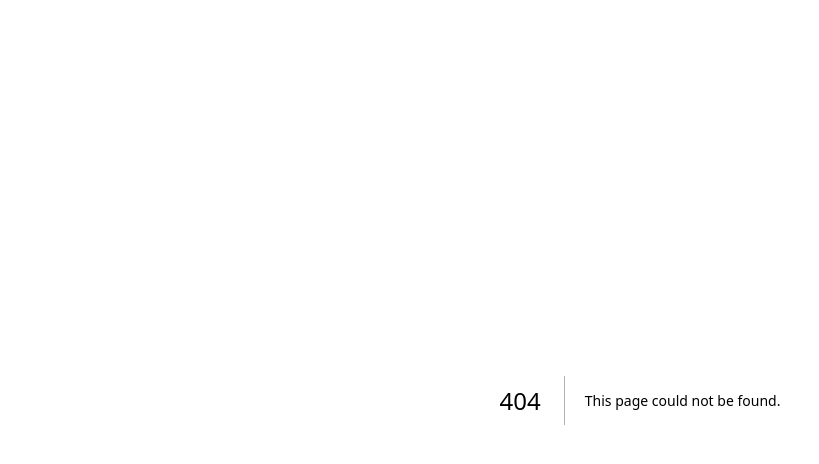
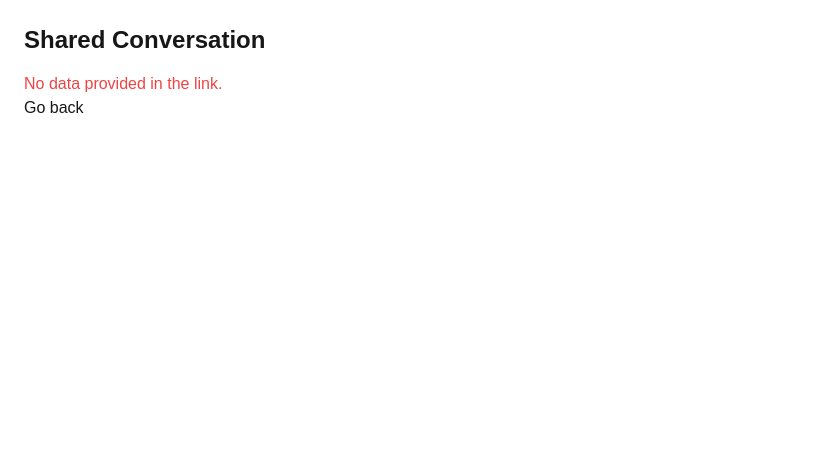
Before and after one commit to Pranavlovescode/GPT-clone, a Next.js app: page /share in a window 1280 px wide. Before the commit this address had no page. Shown: the top 464 px of the page, without its empty margins (0-819 px from the left). Built offline with nearby package versions, Linux system fonts and the light colour scheme.

Commit message:
share conversation part

```diff
--- /dev/null
+++ b/src/app/share/page.js
@@ -0,0 +1,73 @@
+"use client";
+import { useEffect, useState } from "react";
+import Link from "next/link";
+
+export default function SharePage() {
+  const [conversation, setConversation] = useState(null);
+  const [error, setError] = useState(null);
+
+  useEffect(() => {
+    const params = new URLSearchParams(window.location.search);
+    const data = params.get("data");
+    if (!data) {
+      setError("No data provided in the link.");
+      return;
+    }
+
+    try {
+      const jsonStr = atob(decodeURIComponent(data));
+      const conv = JSON.parse(jsonStr);
+      setConversation(conv);
+    } catch (err) {
+      console.error(err);
+      setError("Failed to parse shared conversation.");
+    }
+  }, []);
+
+  if (error) {
+    return (
+      <div className="p-6">
+        <h1 className="text-2xl font-semibold mb-4">Shared Conversation</h1>
+        <p className="text-red-500">{error}</p>
+        <Link href="/">Go back</Link>
+      </div>
+    );
+  }
+
+  if (!conversation) {
+    return (
+      <div className="p-6">
+        <h1 className="text-2xl font-semibold mb-4">Shared Conversation</h1>
+        <p>Loading...</p>
+      </div>
+    );
+  }
+
+  return (
+    <div className="p-6 max-w-3xl mx-auto">
+      <h1 className="text-2xl font-semibold mb-4">{conversation.title}</h1>
+      <div className="space-y-4">
+        {conversation.messages && conversation.messages.length > 0 ? (
+          conversation.messages.map((msg) => (
+            <div
+              key={msg.id}
+              className={`p-4 rounded-lg ${
+                msg.role === "user" ? "bg-gray-800" : "bg-gray-700"
+              }`}
+            >
+              <div className="text-xs text-gray-400 mb-1">{msg.role}</div>
+              <div className="whitespace-pre-wrap">{msg.content}</div>
+            </div>
+          ))
+        ) : (
+          <div className="text-gray-400">No messages in this conversation.</div>
+        )}
+      </div>
+      <div className="mt-6">
+        <Link href="/" className="text-sm text-blue-400">
+          Back to app
+        </Link>
+      </div>
+    </div>
+  );
+}
--- a/src/components/sidebar/ConversationList.js
+++ b/src/components/sidebar/ConversationList.js
@@ -1,6 +1,7 @@
 "use client";
-import { MessageSquare, Trash2 } from "lucide-react";
+import { MessageSquare, Trash2, Share2 } from "lucide-react";
 import { useChat } from "@/context/ChatContext";
+import { useState } from "react";
 
 export default function ConversationList({ filteredConversations }) {
   const {
@@ -8,9 +9,13 @@
     currentConversation,
     selectConversation,
     deleteConversation,
+    generateShareLink,
+    updateConversationTitle,
   } = useChat();
 
   const displayConversations = filteredConversations || conversations;
+  const [editingId, setEditingId] = useState(null);
+  const [editingTitle, setEditingTitle] = useState("");
 
   return (
     <div className="py-2 space-y-1">
@@ -24,7 +29,39 @@
         >
           <div className="flex items-center gap-2 truncate max-w-[180px]">
             <MessageSquare size={16} className="shrink-0" />
-            <span className="truncate text-sm">{conversation.title}</span>
+            {editingId === conversation.id ? (
+              <input
+                autoFocus
+                className="bg-transparent outline-none text-sm w-full"
+                value={editingTitle}
+                onChange={(e) => setEditingTitle(e.target.value)}
+                onBlur={() => {
+                  setEditingId(null);
+                  if (editingTitle.trim() !== "") {
+                    updateConversationTitle(conversation.id, editingTitle.trim());
+                  }
+                }}
+                onKeyDown={(e) => {
+                  if (e.key === "Enter") {
+                    e.currentTarget.blur();
+                  } else if (e.key === "Escape") {
+                    setEditingId(null);
+                  }
+                }}
+              />
+            ) : (
+              <span
+                className="truncate text-sm"
+                onDoubleClick={(e) => {
+                  e.stopPropagation();
+                  setEditingId(conversation.id);
+                  setEditingTitle(conversation.title || "");
+                }}
+                title="Double-click to rename"
+              >
+                {conversation.title}
+              </span>
+            )}
           </div>
 
           <button
@@ -35,6 +72,16 @@
             className="opacity-0 group-hover:opacity-100 hover:text-red-400"
           >
             <Trash2 size={16} />
+          </button>
+          <button
+            onClick={(e) => {
+              e.stopPropagation();
+              if (generateShareLink) generateShareLink(conversation.id);
+            }}
+            className="opacity-0 group-hover:opacity-100 hover:text-blue-400 ml-2"
+            title="Share conversation"
+          >
+            <Share2 size={16} />
           </button>
         </div>
       ))}
--- a/src/context/ChatContext.js
+++ b/src/context/ChatContext.js
@@ -251,6 +251,32 @@
     URL.revokeObjectURL(url);
   };
 
+  // Generate a shareable link for a conversation (serialized as base64 in query)
+  const generateShareLink = (conversationId) => {
+    const conv = conversations.find((c) => c.id === conversationId);
+    if (!conv) return;
+
+    try {
+      const payload = encodeURIComponent(btoa(JSON.stringify(conv)));
+      const url = `${window.location.origin}/share?data=${payload}`;
+
+      // Copy to clipboard
+      navigator.clipboard
+        .writeText(url)
+        .then(() => {
+          // simple feedback
+          alert("Share link copied to clipboard!");
+        })
+        .catch((err) => {
+          console.error("Failed to copy share link:", err);
+          prompt("Copy this link:", url);
+        });
+    } catch (err) {
+      console.error("Failed to generate share link:", err);
+      alert("Failed to generate share link");
+    }
+  };
+
   // Import conversations
   const importConversations = (file) => {
     const reader = new FileReader();
@@ -280,6 +306,7 @@
         addConversation,
         deleteConversation,
         updateConversationTitle,
+        generateShareLink,
         sendMessage,
         selectConversation,
         regenerateMessage,
```
